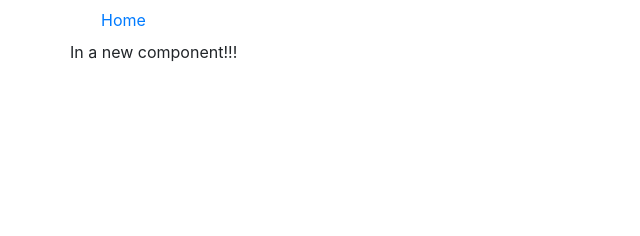
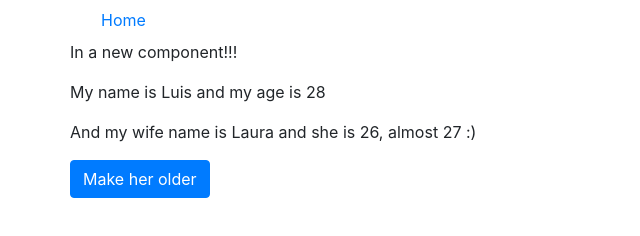
Before and after one commit to luis-vega/ReactJS-Tutorial, a React app: page / in a window 1280 px wide. Shown: the whole page, without its empty margins (0-640 px from the left). Built offline with nearby package versions, Linux system fonts and the light colour scheme.

Commit message:
Props and States

```diff
--- a/package.json
+++ b/package.json
@@ -14,7 +14,10 @@
   "author": "Luis Vega",
   "license": "MIT",
   "dependencies": {
+    "bootstrap": "^4.4.1",
+    "prop-types": "^15.7.2",
     "react": "^16.12.0",
+    "react-bootstrap": "^1.0.0-beta.16",
     "react-dom": "^16.12.0"
   },
   "devDependencies": {
--- a/src/app/components/Home.js
+++ b/src/app/components/Home.js
@@ -1,10 +1,33 @@
 import React from "react";
+import PropTypes from 'prop-types';
 export class Home extends React.Component {
+  constructor(props){
+    super();
+    this.state = {
+      age: props.user.initialAge,
+      status: 0
+    };
+  }
+  onMakeOlder(){
+    this.setState({
+      age: this.state.age + 1
+    });
+  }
   render() {
     return (
       <div>
         <p>In a new component!!!</p>
+        <p>My name is {this.props.name} and my age is {this.state.age+2}</p>
+        <p>And my wife name is {this.props.user.name} and she is {this.state.age}, almost {this.state.age + 1} :)</p>
+        <button onClick={() => this.onMakeOlder()} className="btn btn-primary">Make her older</button>
+        <div>
+        </div>
       </div>
     );
   }
 }
+
+Home.propTypes = {
+    name: PropTypes.string,
+    initialAge: PropTypes.number,
+};
--- a/src/app/index.js
+++ b/src/app/index.js
@@ -6,6 +6,11 @@ import { Home } from "./components/Home";
 
 class App extends React.Component {
   render() {
+    var user = {
+      name: "Laura",
+      initialAge: 26,
+      hobbies: ["Play Sports", "Watch Netflix", "Cooking"]
+    }
     return (
       <div className="container">
         <div className="row">
@@ -15,7 +20,8 @@ class App extends React.Component {
         </div>
         <div className="row">
           <div className="col-xs-10 col-xs-offset-1">
-            <Home/>
+            <Home name={"Luis"} age={28} user={user}>
+            </Home>
           </div>
         </div>
       </div>
--- a/src/index.html
+++ b/src/index.html
@@ -3,11 +3,16 @@
   <head>
     <meta charset="utf-8">
     <title>ReactJS Basics</title>
-    <link rel="stylesheet" href="https://stackpath.bootstrapcdn.com/bootstrap/4.4.1/css/bootstrap.min.css" integrity="sha384-Vkoo8x4CGsO3+Hhxv8T/Q5PaXtkKtu6ug5TOeNV6gBiFeWPGFN9MuhOf23Q9Ifjh" crossorigin="anonymous">
-<script src="https://stackpath.bootstrapcdn.com/bootstrap/4.4.1/js/bootstrap.min.js" integrity="sha384-wfSDF2E50Y2D1uUdj0O3uMBJnjuUD4Ih7YwaYd1iqfktj0Uod8GCExl3Og8ifwB6" crossorigin="anonymous"></script>
+    <link
+  rel="stylesheet"
+  href="https://maxcdn.bootstrapcdn.com/bootstrap/4.3.1/css/bootstrap.min.css"
+  integrity="sha384-ggOyR0iXCbMQv3Xipma34MD+dH/1fQ784/j6cY/iJTQUOhcWr7x9JvoRxT2MZw1T"
+  crossorigin="anonymous"
+/>
   </head>
   <body>
     <div id="app"></div>
     <script src="/app/bundle.js"></script>
   </body>
+
 </html>
```
Also changed, not shown: 1 other file.
